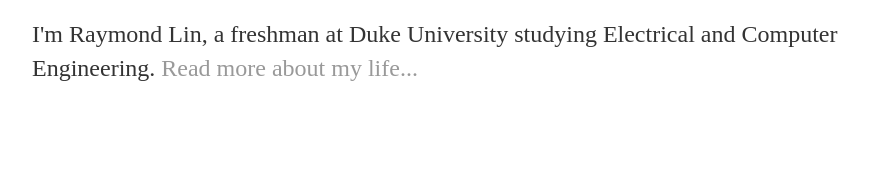
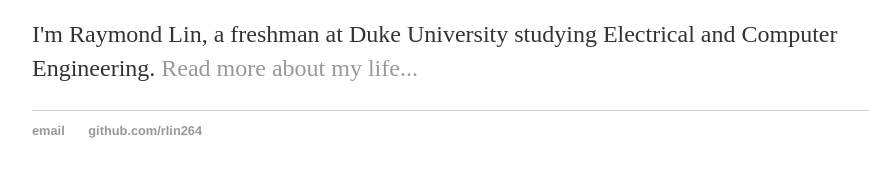
Before and after one commit to rlin264/rlin264.github.io, a Jekyll site: the page built from index.html, in a window 1280 px wide. Shown: the part 179-356 px from the top of the page, without its empty margins (160-1029 px from the left). Built offline with Jekyll 4.4.1, drawn with Linux system fonts in a browser that asks for light colours.

Commit message:
update default layout

```diff
--- a/_layouts/default.html
+++ b/_layouts/default.html
@@ -1,7 +1,8 @@
-<html lang="en">
+<!DOCTYPE html>
+<html>
 <head>
-    <meta charset="UTF-8">
     <title>{{ page.title }}</title>
+    <!-- link to main stylesheet -->
     <link rel="stylesheet" type="text/css" href="/css/main.css">
 </head>
 <body>
@@ -18,5 +19,11 @@
     {{ content }}
 
 </div><!-- /.container -->
+<footer>
+    <ul>
+        <li><a href="mailto:rlin264@gmail.com">email</a></li>
+        <li><a href="https://github.com/rlin264">github.com/rlin264</a></li>
+    </ul>
+</footer>
 </body>
 </html>
```
Lines whose indentation alone changed are shown as unchanged.
